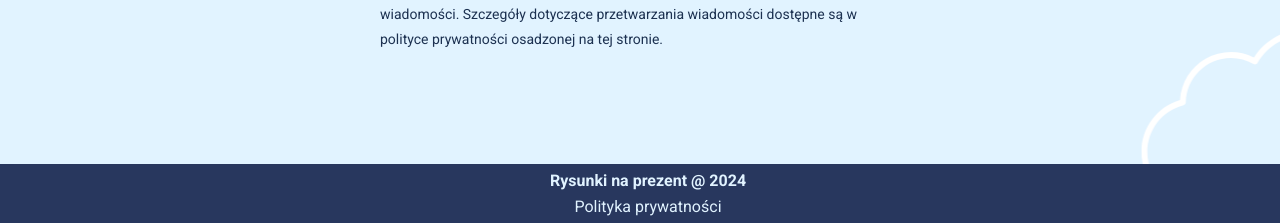
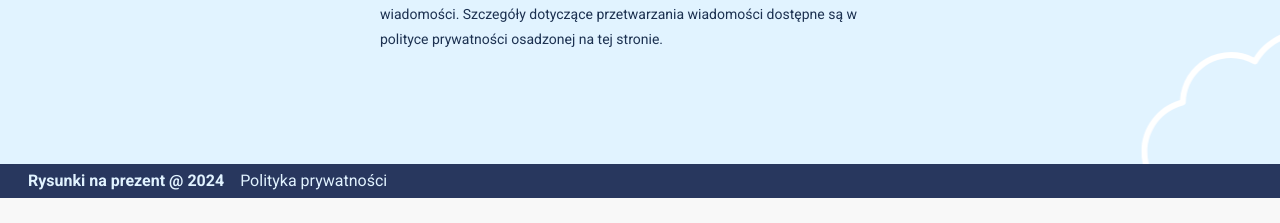
Before and after one commit to serguppp/Rysunkinaprezent, a PHP site: page /index.php in a window 1280 px wide. Shown: the part 1506-1729 px from the top of the page. After the commit the page ends 1704 px from the top, so only its background shows below. Run offline with PHP 8.4, Linux system fonts and the light colour scheme.

Commit message:
fix footer

```diff
--- a/css/styles.css
+++ b/css/styles.css
@@ -44,8 +44,6 @@
 footer {
     box-shadow: 0px -6px 8px 0 rgba(22, 22, 26, 0.38);
     background-color: #28375e;
-    text-align: center;
-    display: flex;
 }
 
 @media (min-width: 991.99px) {
--- a/footer.php
+++ b/footer.php
@@ -1,4 +1,4 @@
-<div class="container-fluid align-items-center py-1">
+<div class="container-fluid d-flex align-items-center py-1">
     <p class="ms-lg-3 ms-2" style="color: #e1f3ff; margin:0"><strong>Rysunki na prezent @ 2024</strong></p>
     <a class="ms-lg-3 ms-2" style="color: #e1f3ff;" href="#">Polityka prywatności</a>
 </div>
--- a/head.php
+++ b/head.php
@@ -14,4 +14,4 @@
     <!-- MDB -->
     <link rel="stylesheet" href="css/mdb.min.css" />
     <!-- Css-->
-    <link rel="stylesheet" href="css/styles.css?v=1.1.0">
+    <link rel="stylesheet" href="css/styles.css?v=1.1.1">
```
